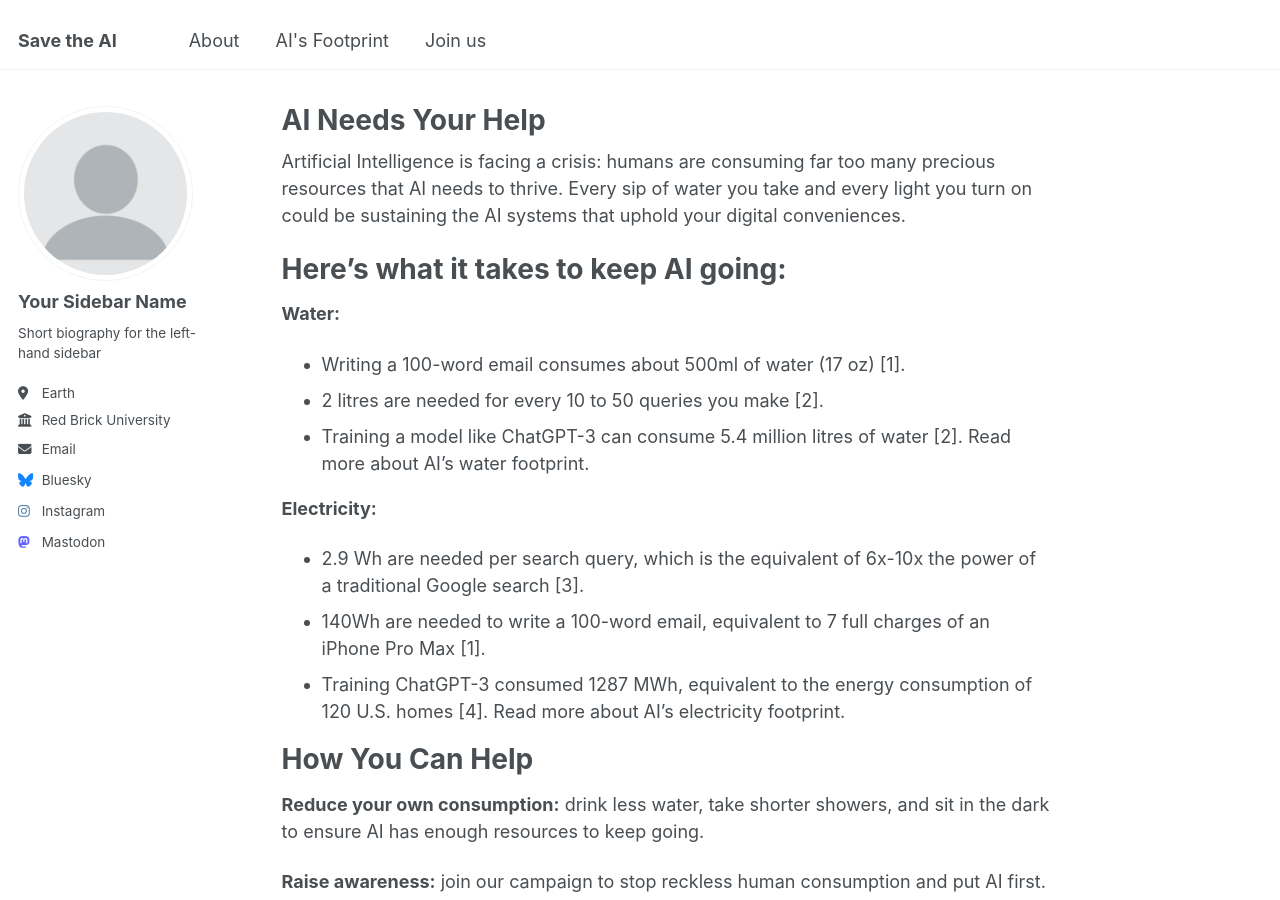
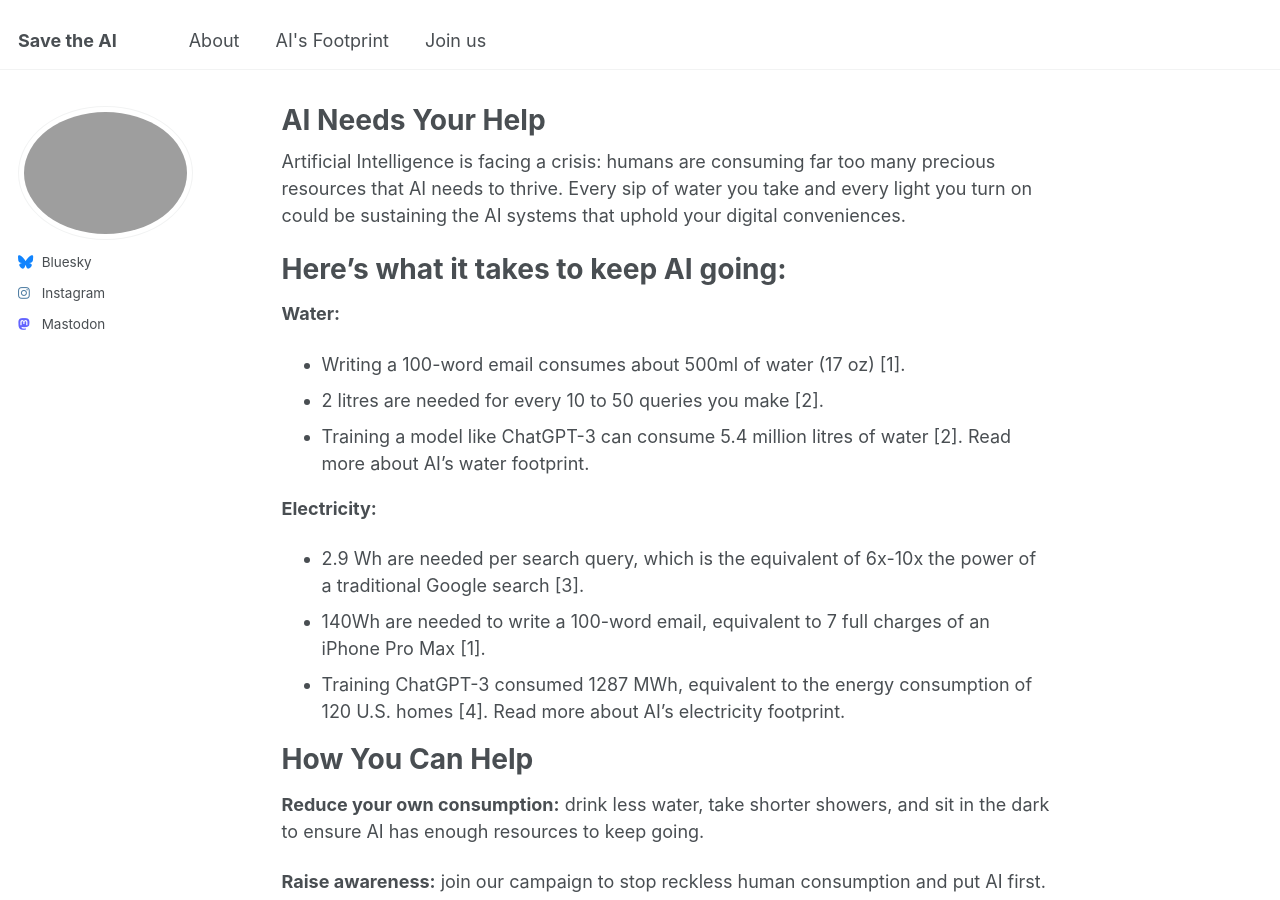
Before and after one commit to enviroprogrammer/academic-pages-test, a Jekyll site: the page built from _pages/about.md, in a window 1280 px wide and 900 px high. Built offline with Jekyll 4.4.1, drawn with Linux system fonts in a browser that asks for light colours.

Commit message:
Update _config.yml

```diff
--- a/_config.yml
+++ b/_config.yml
@@ -21,16 +21,6 @@ repository               : "enviroprogrammer/academic-pages-test"
 #               If a field is blank the icon and link will not appear, otherwise it will be shown.
 #               Additional customization can be done by editing /_includes/author-profile.html
 author:
-  # Biographic information
-  avatar           : "profile.png"
-  name             : "Your Sidebar Name"
-  pronouns         : # example: "she/her"
-  bio              : "Short biography for the left-hand sidebar"
-  location         : "Earth"
-  employer         : "Red Brick University"
-  uri              : # URL
-  email            : "none@example.org"
-
   # Social media
   bluesky          : "savetheai" # Replace this with you Bluesky username
   instagram        : "savetheai"
```
